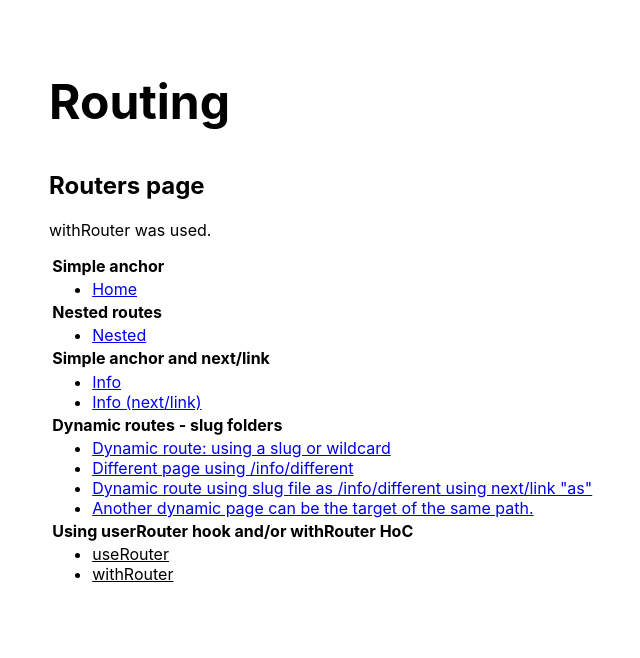
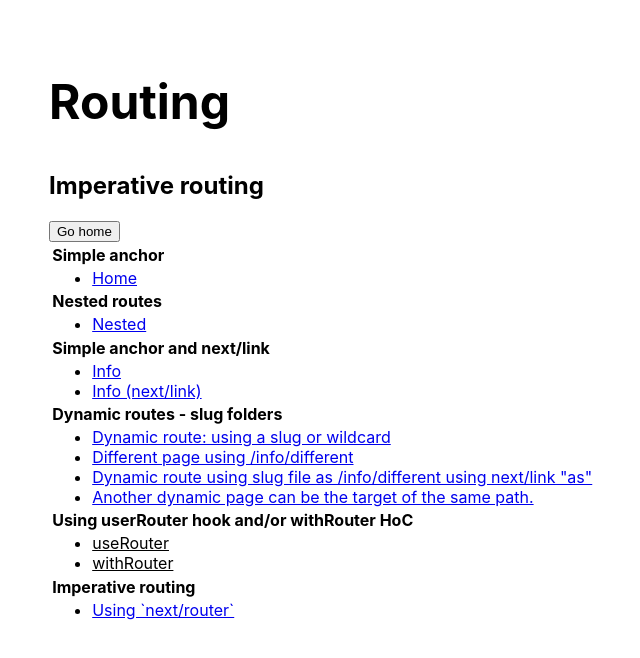
Before and after one commit to maurocarrero/nextjs-session, a Next.js app: page /routers/imperative in a window 1280 px wide. Shown: the top 658 px of the page, without its empty margins (251-891 px from the left). Built offline with nearby package versions, Linux system fonts and the light colour scheme.

Commit message:
feat(step4): api routes
add imperative approach with router example

```diff
--- /dev/null
+++ b/pages/routers/imperative.js
@@ -0,0 +1,10 @@
+import Router from 'next/router';
+
+const DoSomethingRouter = () => (
+  <section>
+    <h2>Imperative routing</h2>
+    <button onClick={() => Router.push('/')}>Go home</button>
+  </section>
+);
+
+export default DoSomethingRouter;
--- a/src/components/navbar.js
+++ b/src/components/navbar.js
@@ -37,7 +37,10 @@ const NavBar = () => (
       </li>
       <li>
         <Link href="/info/[slug]" as="/info/different">
-          <a>Dynamic route using slug file as /info/different using next/link "as"</a>
+          <a>
+            Dynamic route using slug file as /info/different using next/link
+            "as"
+          </a>
         </Link>
       </li>
       <li>
@@ -57,6 +60,14 @@ const NavBar = () => (
         </ActiveLinkWithRouter>
       </li>
     </ul>
+    <h4>Imperative routing</h4>
+    <ul>
+      <li>
+        <Link href="/routers/imperative">
+          <a>Using `next/router`</a>
+        </Link>
+      </li>
+    </ul>
   </aside>
 );
 
```
Also changed, not shown: 1 other file (tests, documents, lock files or other folders).
